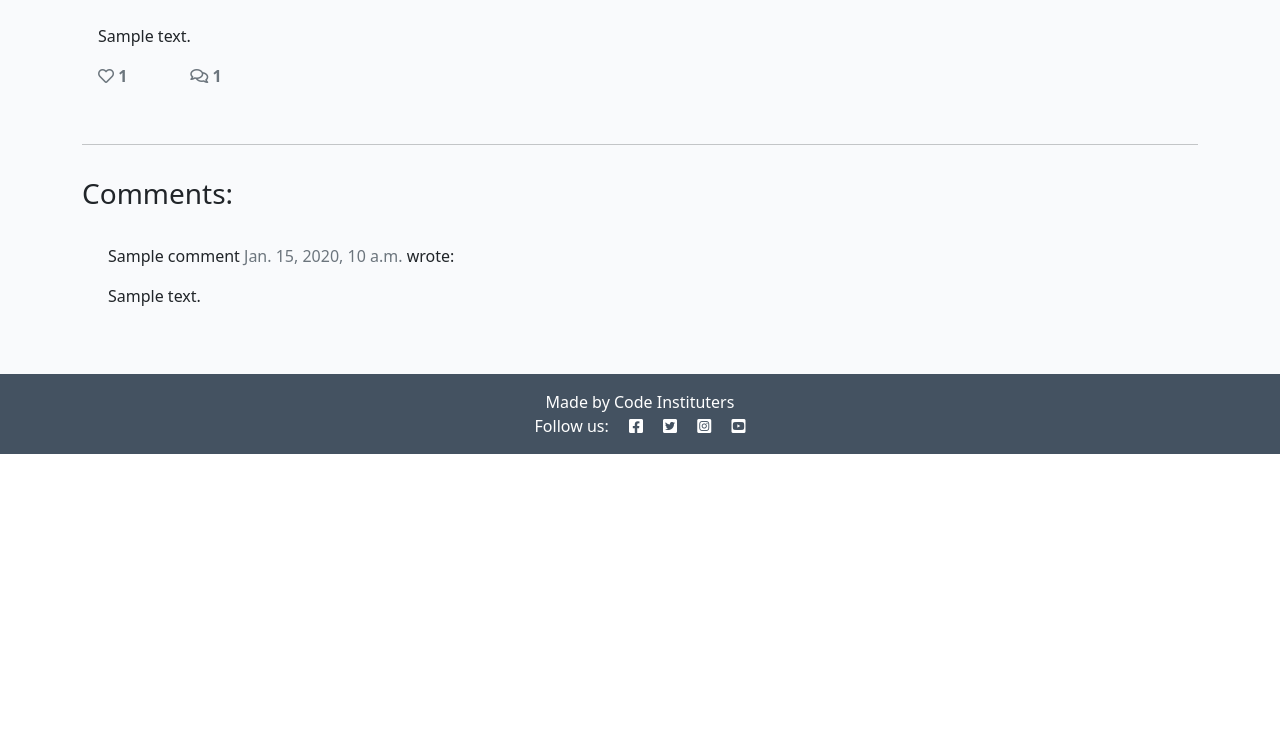
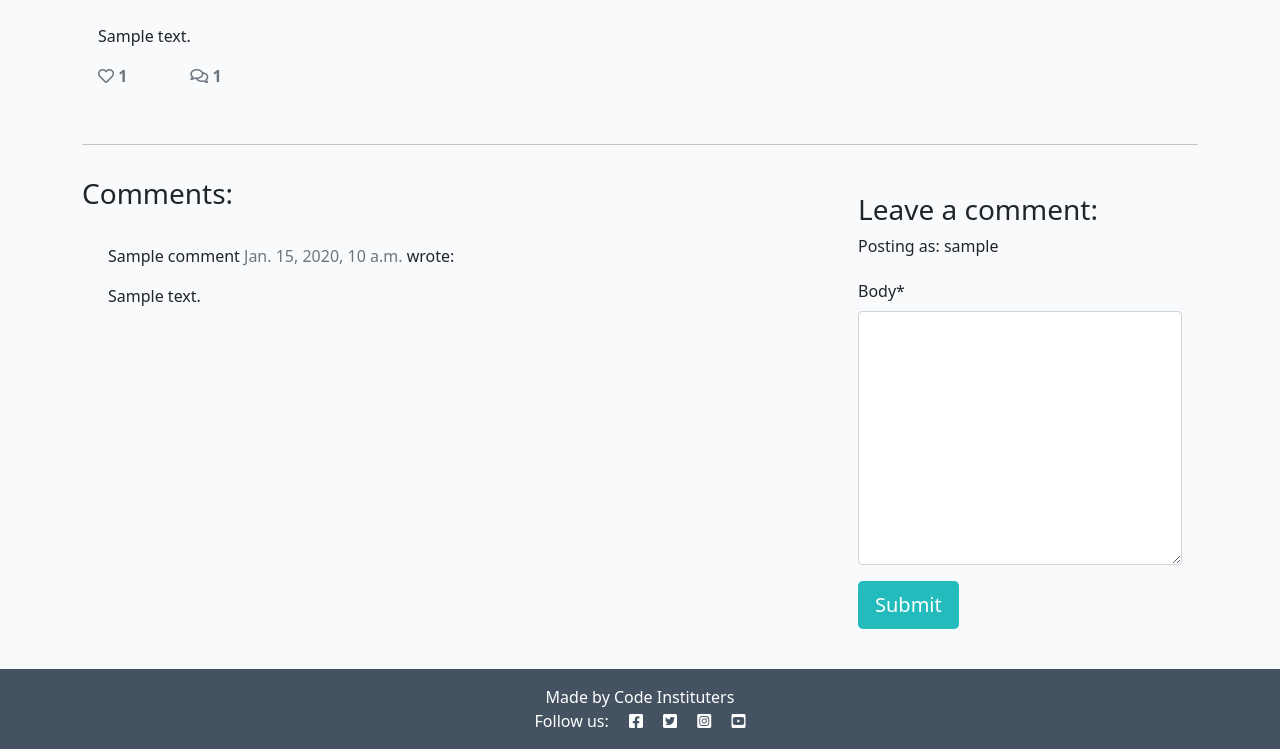
Before and after one commit to davidindub/django-blog, a Django app: a page that uses templates/post_detail.html in a window 1280 px wide. Shown: the part 348-1097 px from the top of the page. Before the commit the page ends 802 px from the top, so only its background shows below. Run offline with Django 3.2, Linux system fonts and the light colour scheme; a user stored in the database is signed in; tables that the repository leaves empty hold one stand-in row (values such as "Sample post"); some libraries are stand-ins or nearby versions.

Commit message:
Add comment feature

```diff
--- /dev/null
+++ b/blog/forms.py
@@ -0,0 +1,7 @@
+from .models import Comment
+from django import forms
+
+class CommentForm(forms.ModelForm):
+    class Meta:
+        model = Comment
+        fields = ("body",)
--- a/blog/views.py
+++ b/blog/views.py
@@ -1,6 +1,7 @@
 from django.shortcuts import render, get_object_or_404
 from django.views import generic, View
 from .models import Post
+from .forms import CommentForm
 
 
 class PostList(generic.ListView):
@@ -26,6 +27,39 @@ class PostDetail(View):
             {
                 "post": post,
                 "comments": comments,
+                "commented": False,
+                "liked": liked,
+                "comment_form": CommentForm()
+            },
+        )
+
+    def post(self, request, slug, *args, **kwargs):
+
+        queryset = Post.objects.filter(status=1)
+        post = get_object_or_404(queryset, slug=slug)
+        comments = post.comments.filter(approved=True).order_by("-created_on")
+        liked = False
+        if post.likes.filter(id=self.request.user.id).exists():
+            liked = True
+
+        comment_form = CommentForm(data=request.POST)
+        if comment_form.is_valid():
+            comment_form.instance.email = request.user.email
+            comment_form.instance.name = request.user.username
+            comment = comment_form.save(commit=False)
+            comment.post = post
+            comment.save()
+        else:
+            comment_form = CommentForm()
+
+        return render(
+            request,
+            "post_detail.html",
+            {
+                "post": post,
+                "comments": comments,
+                "commented": True,
+                "comment_form": comment_form,
                 "liked": liked
             },
         )
--- a/codestar/settings.py
+++ b/codestar/settings.py
@@ -52,6 +52,8 @@ INSTALLED_APPS = [
     'django.contrib.staticfiles',
     'cloudinary',
     'django_summernote',
+    'crispy_forms',
+    'crispy_bootstrap5',
     'blog',
 ]
 
@@ -60,6 +62,10 @@ ACCOUNT_EMAIL_VERIFICATION = 'none'
 SITE_ID = 1
 LOGIN_REDIRECT_URL = "/"
 LOGOUT_REDIRECT_URL = "/"
+
+# Needed for crispy_forms with Bootstrap 5
+CRISPY_ALLOWED_TEMPLATE_PACKS = "bootstrap5"
+CRISPY_TEMPLATE_PACK = "bootstrap5"
 
 MIDDLEWARE = [
     'django.middleware.security.SecurityMiddleware',
--- a/requirements.txt
+++ b/requirements.txt
@@ -1,9 +1,11 @@
 asgiref==3.5.2
 cloudinary==1.29.0
+crispy-bootstrap5==0.6
 dj-database-url==0.5.0
 dj3-cloudinary-storage==0.0.6
 Django==3.2.14
 django-allauth==0.51.0
+django-crispy-forms==1.14.0
 django-summernote==0.8.20.0
 gunicorn==20.1.0
 oauthlib==3.2.0
--- a/templates/post_detail.html
+++ b/templates/post_detail.html
@@ -1,4 +1,5 @@
 {% extends 'base.html' %} {% block content %}
+{% load crispy_forms_tags %}
 
 <div class="masthead">
     <div class="container">
@@ -76,7 +77,22 @@
         </div>
         <div class="col-md-4 card mb-4  mt-3 ">
             <div class="card-body">
-                <!-- For later -->
+                {% if commented %}
+                <div class="alert alert-success" role="alert">
+                    Your comment is awaiting approval
+                </div>
+                {% else %}
+                {% if user.is_authenticated %}
+
+                <h3>Leave a comment:</h3>
+                <p>Posting as: {{ user.username }}</p>
+                <form method="post" style="margin-top: 1.3em;">
+                    {{ comment_form | crispy }}
+                    {% csrf_token %}
+                    <button type="submit" class="btn btn-signup btn-lg">Submit</button>
+                </form>
+                {% endif %}
+                {% endif %}
             </div>
         </div>
     </div>
```
